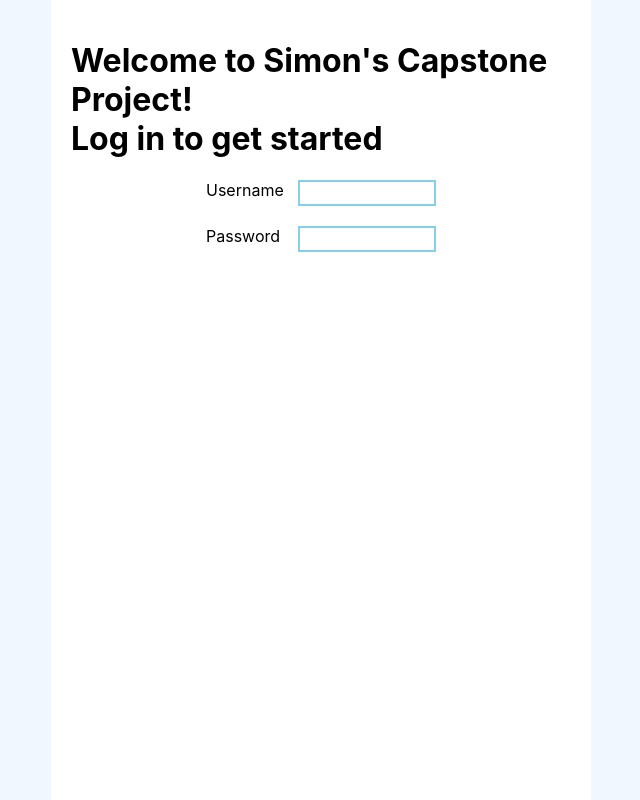
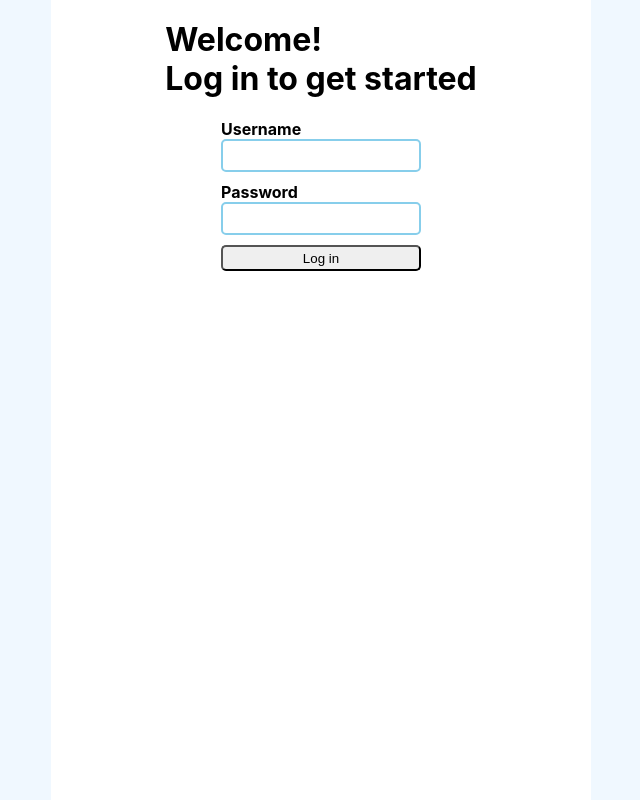
Before and after one commit to smjcrane/coursera-capstone-frontend, a React (Create React App) app: page /index.html in a window 1280 px wide. Shown: the whole page, without its empty margins (339-979 px from the left). Built offline with nearby package versions, Linux system fonts and the light colour scheme.

Commit message:
non functioning log in button

```diff
--- a/src/App.css
+++ b/src/App.css
@@ -16,3 +16,7 @@ body {
   justify-content: start;
   flex-flow: column;
 }
+
+h1 {
+  margin-top: 0px;
+}
--- a/src/App.js
+++ b/src/App.js
@@ -5,7 +5,7 @@ import Centered from "./Centered"
 function App() {
   return (
       <Centered>
-          <h1>Welcome to Simon's Capstone Project!<br />Log in to get started<br /></h1>
+          <h1>Welcome!<br />Log in to get started<br /></h1>
           <Login />
       </Centered>
   );
--- /dev/null
+++ b/src/inputs/Button.js
@@ -0,0 +1,13 @@
+import React from 'react'
+import './inputs.css'
+
+function Button(props){
+    return (<div className="input-field-container">
+        <input
+            className="button"
+            type="button"
+            value={props.text} />
+    </div>);
+}
+
+export default Button;
--- a/src/inputs/Login.js
+++ b/src/inputs/Login.js
@@ -1,12 +1,14 @@
 import React from "react";
 import Username from "./Username";
 import Password from "./Password";
+import Button from "./Button";
 
 function Login() {
     return (
         <div>
-            <Username/> <br />
+            <Username/>
             <Password/>
+            <Button text={"Log in"}/>
         </div>
     );
 }
--- a/src/inputs/Password.js
+++ b/src/inputs/Password.js
@@ -9,7 +9,7 @@ function Password(){
         </label>
         <input
             id="password"
-            type="text"
+            type="password"
             className="password"
             hint="password">
         </input>
--- a/src/inputs/inputs.css
+++ b/src/inputs/inputs.css
@@ -3,21 +3,42 @@
     --color-accent: orange;
 }
 
-input {
-    height: 1.5em;
-    width: 130px;
+label{
+    font-weight: bold;
+}
+
+.username, .password {
+    height: 2em;
+    width: calc(100% - 14px);
+    padding-left: 5px;
+    padding-right: 5px;
+    margin-bottom: 10px;
+    margin-left: 0px;
+    margin-right: 0px;
     border-style: solid;
+    border-radius: 5px;
     border-width: 2px;
     border-color: var(--color-primary);
 }
 
-input:hover, input:focus{
+.username:hover, .username:focus, .password:hover, .password:focus{
     outline: none;
     border-color: var(--color-accent);
 }
 
 div .input-field-container{
-    width: 230px;
+    width: 200px;
     display: flex;
+    flex-flow: column;
     justify-content: space-between;
 }
+
+.button{
+    height: 2em;
+    width: 100%;
+    border-radius: 5px;
+}
+
+.button:active, .button:focus{
+    outline: none;
+}
```
